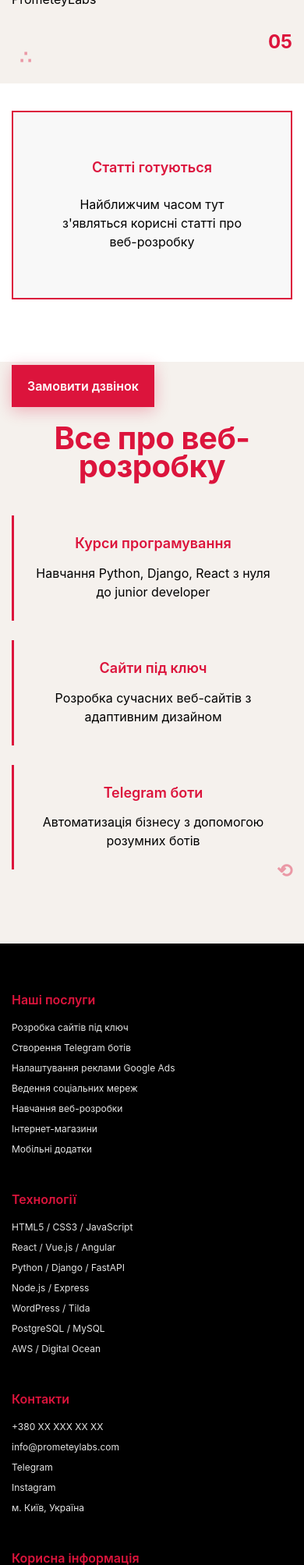
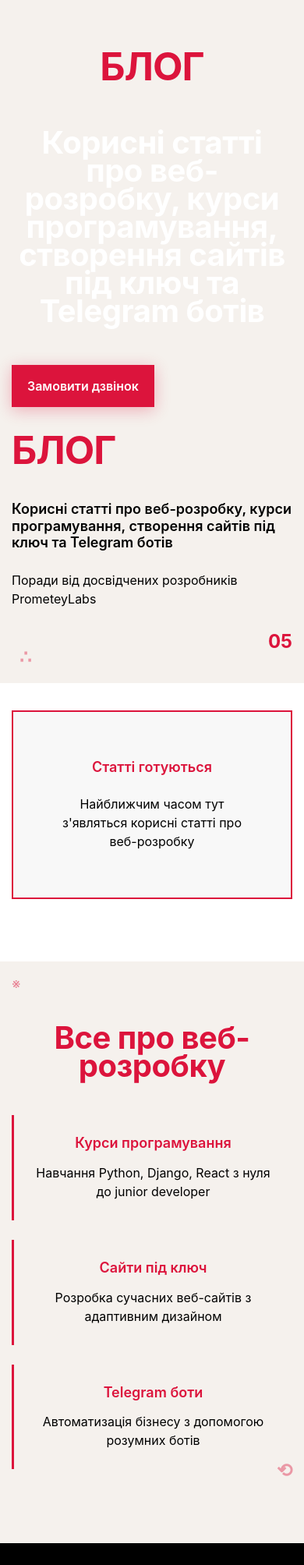
Before and after one commit to BonisOleg/prometeyRenova, a Django app: page /blog/ in a window 390 px wide. Shown: the part 307-2314 px from the top of the page at 78% size. Run offline with Django 5.2, Linux system fonts and the light colour scheme.

Commit message:
feat: Add video backgrounds to all pages - Connected main.mp4/mainmobile.mp4 to home page - Connected portfolio.mp4/portfoliomobile.mp4 to portfolio page - Added blog.mp4/blogmobile.mp4 to blog page hero section - Added study.mp4/studymobile.mp4 to developer page hero section - Used blog video for events page (no specific events video available) - All videos use existing selectors and loop properly

```diff
--- a/templates/pages/blog.html
+++ b/templates/pages/blog.html
@@ -11,6 +11,32 @@
 {% endblock %}
 
 {% block content %}
+<!-- Blog Hero з фоновим відео -->
+<section class="blog-hero full-height">
+    <!-- Фонові відео для декстопу та мобільних -->
+    <video class="video-background desktop-video" autoplay muted loop playsinline>
+        <source src="{% static 'videos/desktop/blog.mp4' %}" type="video/mp4">
+    </video>
+    <video class="video-background mobile-video" autoplay muted loop playsinline>
+        <source src="{% static 'videos/mobile/blogmobile.mp4' %}" type="video/mp4">
+    </video>
+
+    <!-- Overlay для кращої читабельності -->
+    <div class="video-overlay"></div>
+
+    <div class="hero-content">
+        <div class="container">
+            <div class="hero-text text-center">
+                <h1 class="text-mega color-red mb-lg">БЛОГ</h1>
+                <p class="text-large color-white">
+                    Корисні статті про веб-розробку, курси програмування,
+                    створення сайтів під ключ та Telegram ботів
+                </p>
+            </div>
+        </div>
+    </div>
+</section>
+
 <!-- Blog Header -->
 <section class="blog-header">
     <div class="container">
--- a/templates/pages/events.html
+++ b/templates/pages/events.html
@@ -15,10 +15,10 @@
 <section class="hero-section full-height">
     <!-- Фонові відео для декстопу та мобільних -->
     <video class="video-background desktop-video" autoplay muted loop playsinline>
-        <source src="{% static 'videos/desktop/events-bg.mp4' %}" type="video/mp4">
+        <source src="{% static 'videos/desktop/blog.mp4' %}" type="video/mp4">
     </video>
     <video class="video-background mobile-video" autoplay muted loop playsinline>
-        <source src="{% static 'videos/mobile/events-bg-mobile.mp4' %}" type="video/mp4">
+        <source src="{% static 'videos/mobile/blogmobile.mp4' %}" type="video/mp4">
     </video>
 
     <!-- Overlay для кращої читабельності -->
--- a/templates/pages/home.html
+++ b/templates/pages/home.html
@@ -14,10 +14,10 @@
 <section class="hero-section full-height">
     <!-- Фонові відео для декстопу та мобільних -->
     <video class="video-background desktop-video" autoplay muted loop playsinline>
-        <source src="{% static 'videos/desktop/hero-bg.mp4' %}" type="video/mp4">
+        <source src="{% static 'videos/desktop/main.mp4' %}" type="video/mp4">
     </video>
     <video class="video-background mobile-video" autoplay muted loop playsinline>
-        <source src="{% static 'videos/mobile/hero-bg-mobile.mp4' %}" type="video/mp4">
+        <source src="{% static 'videos/mobile/mainmobile.mp4' %}" type="video/mp4">
     </video>
 
     <!-- Overlay для кращої читабельності -->
--- a/templates/pages/portfolio.html
+++ b/templates/pages/portfolio.html
@@ -13,10 +13,10 @@
 <section class="portfolio-hero full-height">
     <!-- Фонові відео для декстопу та мобільних -->
     <video class="video-background desktop-video" autoplay muted loop playsinline>
-        <source src="{% static 'videos/desktop/portfolio-bg.mp4' %}" type="video/mp4">
+        <source src="{% static 'videos/desktop/portfolio.mp4' %}" type="video/mp4">
     </video>
     <video class="video-background mobile-video" autoplay muted loop playsinline>
-        <source src="{% static 'videos/mobile/portfolio-bg-mobile.mp4' %}" type="video/mp4">
+        <source src="{% static 'videos/mobile/portfoliomobile.mp4' %}" type="video/mp4">
     </video>
 
     <!-- Overlay для кращої читабельності -->
```
Also changed, not shown: templates/pages/developer.html (+26 -0 lines).
